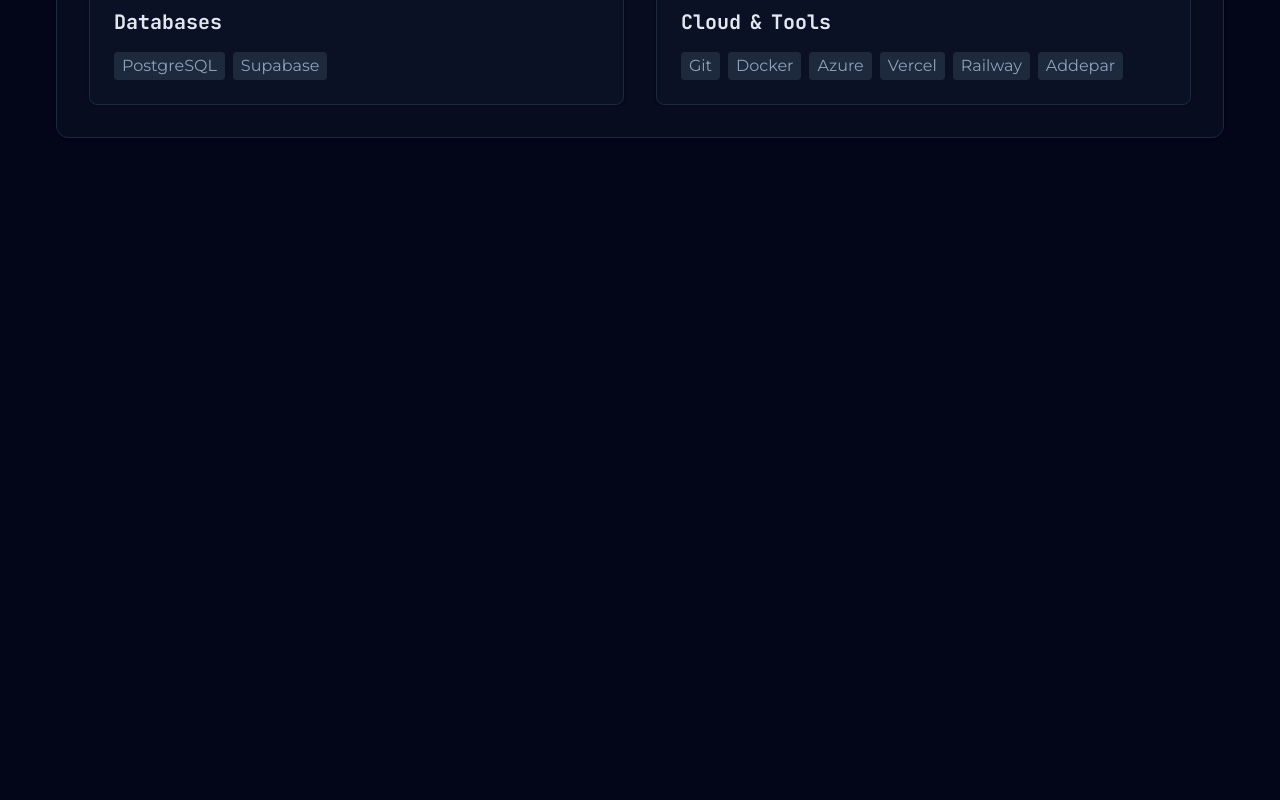
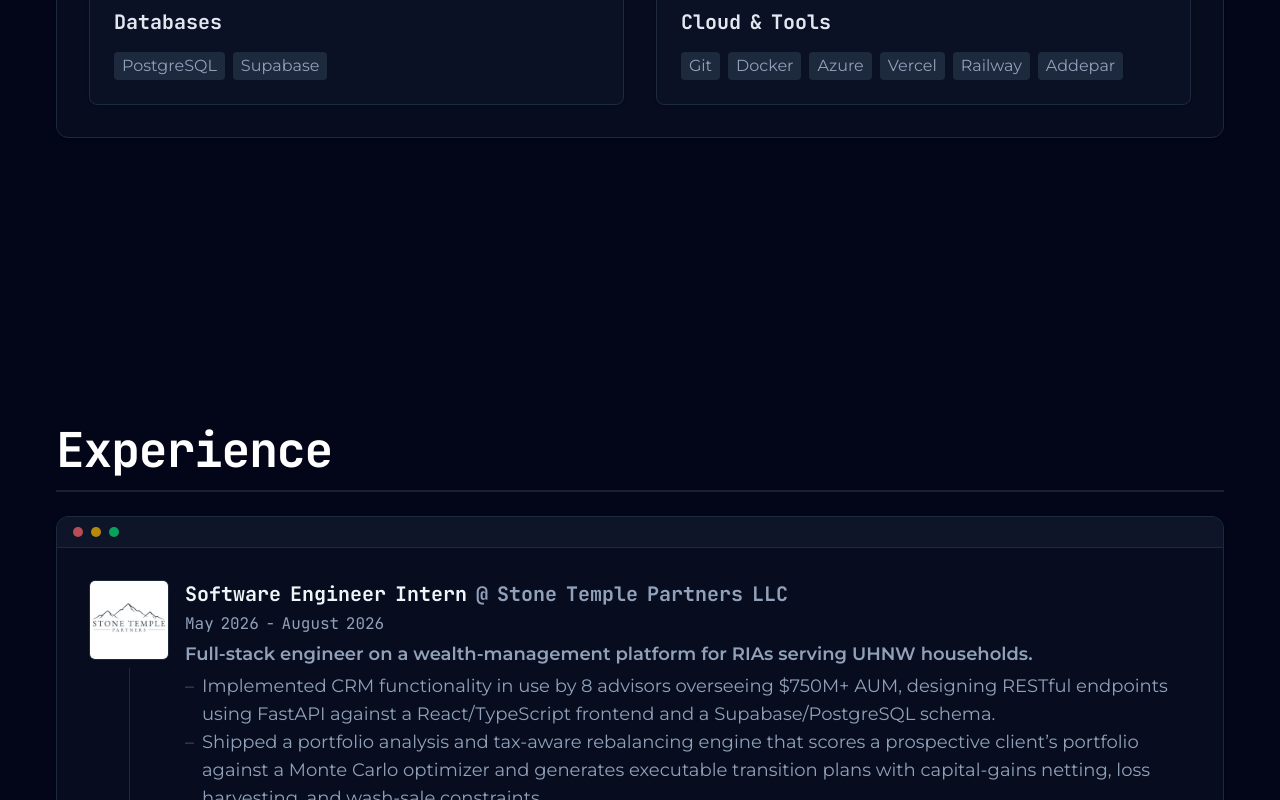
Before and after one commit to danielafkhami/danielafkhami.github.io, a React (Vite) app: page / in a window 1280 px wide. Shown: the part 2000-2800 px from the top of the page. Before the commit the page ends 2282 px from the top, so only its background shows below. Built offline with nearby package versions, Linux system fonts and the light colour scheme.

Commit message:
Add Experience section and respective logo

```diff
--- a/src/App.jsx
+++ b/src/App.jsx
@@ -3,6 +3,7 @@
 import { Hero } from '@/sections/Hero'
 import { About } from '@/sections/About'
 import { Skills } from '@/sections/Skills'
+import { Experience } from '@/sections/Experience'
 
 function App() {
   const [isDarkMode, setDarkMode] = useState(() => {
@@ -29,6 +30,7 @@
       <Hero />
       <About />
       <Skills />
+      <Experience />
     </main>
   )
 }
--- /dev/null
+++ b/src/sections/Experience.jsx
@@ -0,0 +1,87 @@
+import { SectionHeading } from "@/components/SectionHeading";
+import { TerminalWindow } from "@/components/TerminalWindow";
+import STPLogo from "@/assets/logos/stp.jpeg";
+
+const EXPERIENCES = [
+  {
+    org: "Stone Temple Partners LLC",
+    logo: STPLogo,
+    title: "Software Engineer Intern",
+    duration: "May 2026 - August 2026",
+    role: "Full-stack engineer on a wealth-management platform for RIAs serving UHNW households.",
+    description: [
+      "Implemented CRM functionality in use by 8 advisors overseeing $750M+ AUM, designing RESTful endpoints using FastAPI against a React/TypeScript frontend and a Supabase/PostgreSQL schema.",
+      "Shipped a portfolio analysis and tax-aware rebalancing engine that scores a prospective client’s portfolio against a Monte Carlo optimizer and generates executable transition plans with capital-gains netting, loss harvesting, and wash-sale constraints.",
+      "Delivered a Windows desktop application (PySide6) that records advisor calls, transcribes them via Azure AI Speech, and files LLM-generated summaries to five CRM record types, cutting transcription costs ~95% by retiring a third-party service.",
+      "Built automated ETL pipelines (Supabase Edge Functions on pg_cron) that reconcile position-level data via the Addepar API, giving advisors direct access to household AUM, cash balances, and per-fund performance for pooled vehicles.",
+      "Replaced password authentication with Microsoft OAuth 2.0 SSO and built an in-app mail client via the Microsoft Graph API with automated email filing, eliminating stored credentials and provisioning every Microsoft integration from one sign-in.",
+    ]
+  }
+]
+
+const CompanyBadge = ({ org, logo }) => (
+    <img
+      src={logo}
+      alt={`${org} logo`}
+      className="w-16 h-16 md:w-20 md:h-20 rounded-md object-cover border border-slate-200 dark:border-slate-800 shrink-0"
+    />
+  );
+
+export const Experience = () => {
+  return (
+    <section className="flex flex-col items-center px-6 sm:px-10 md:px-14 py-20 sm:py-28 md:py-36 font-sans">
+      <div className="flex flex-col gap-4 sm:gap-5 md:gap-6">
+
+        <SectionHeading label="Experience" />
+
+        <TerminalWindow className="w-fit max-w-7xl mx-auto">
+
+            {EXPERIENCES.map((experience, index) => (
+
+              <div key={index} className="flex gap-4">
+
+                <div className="hidden sm:flex flex-col items-center shrink-0">
+                  <CompanyBadge org={experience.org} logo={experience.logo} />
+                  <span className="w-px flex-1 bg-slate-200 dark:bg-slate-800 mt-2" />
+                </div>
+
+                <div className="flex flex-col gap-1">
+                  <h3 className="font-mono font-bold text-base sm:text-lg md:text-xl">
+
+                    <span>{experience.title}</span>{" "}
+                    <span className="text-slate-500 dark:text-slate-400">
+                      @ {experience.org}
+                    </span>
+
+                  </h3>
+
+                  <p className="font-mono text-xs sm:text-sm md:text-base text-slate-500 dark:text-slate-400">
+                    {experience.duration}
+                  </p>
+
+                  <p className="font-semibold text-sm sm:text-base md:text-lg text-slate-600 dark:text-slate-400">
+                    {experience.role}
+                  </p>
+
+                  <ul className="text-sm sm:text-base md:text-lg text-slate-600 dark:text-slate-400">
+
+                    {experience.description.map((item, index) => (
+                      <li key={index} className="flex gap-2">
+                        <span className="text-slate-400 dark:text-slate-600">–</span>
+                        <span>{item}</span>
+                      </li>
+                    ))}
+
+                  </ul>
+                </div>
+
+              </div>
+
+            ))}
+
+        </TerminalWindow>
+
+      </div>
+    </section>
+  );
+}
```
Also changed, not shown: src/assets/logos/stp.jpeg (added).
